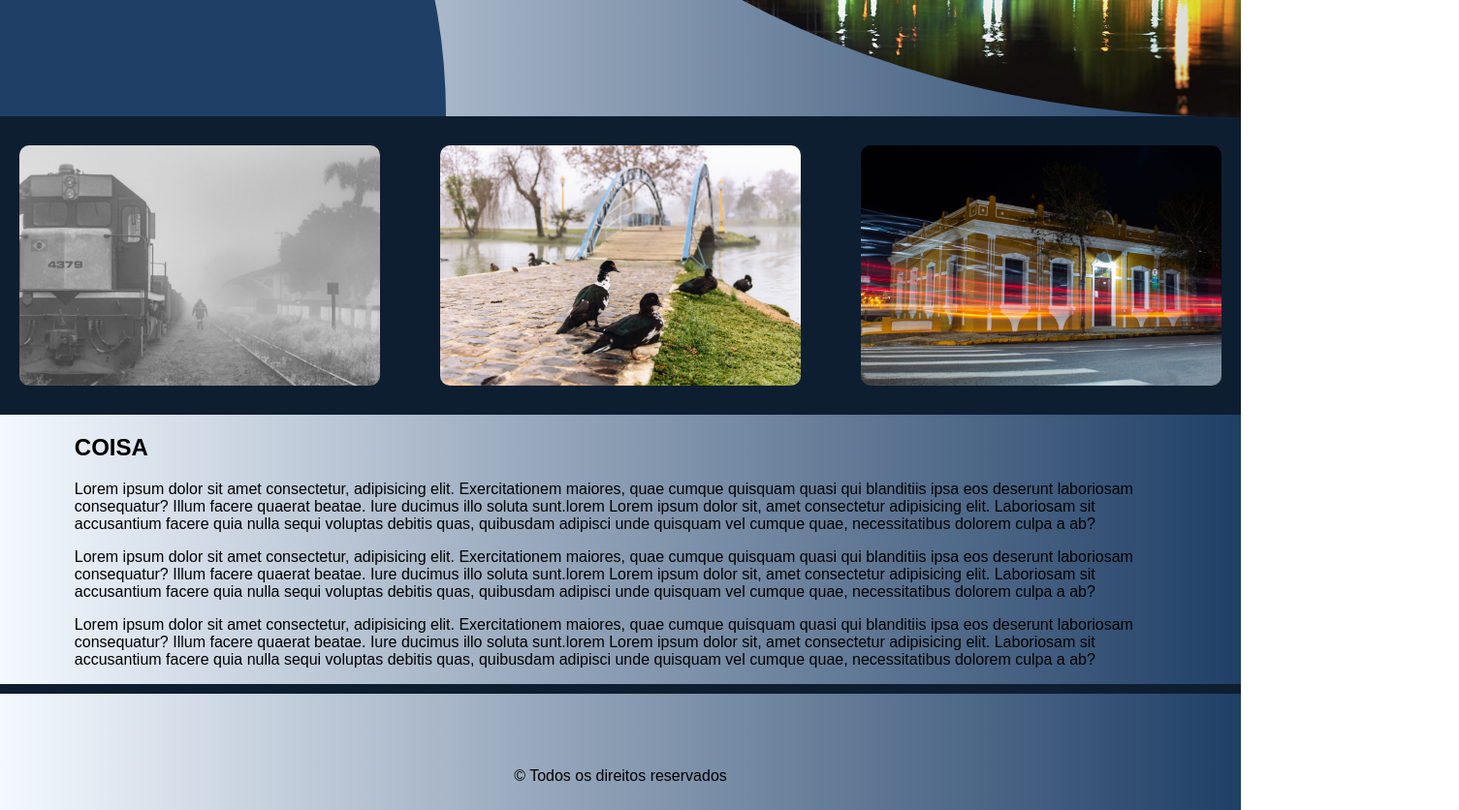
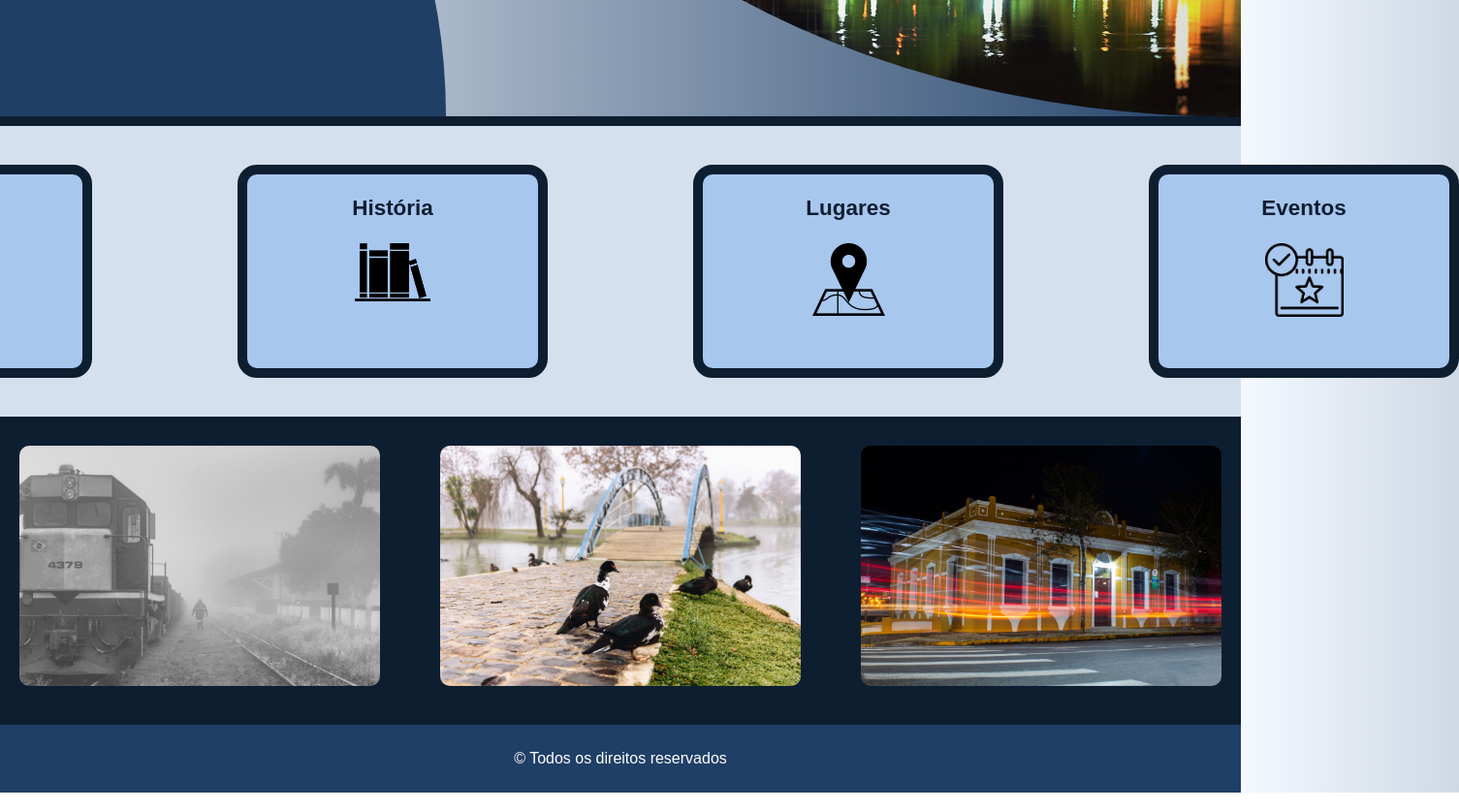
Before and after one commit to LuisGHitzin/site_trabalho, a plain HTML site: page index.html in a window 1280 px wide. Shown: the part 560-1396 px from the top of the page at 97% size, 1505 px wide, since content can reach past the window. Drawn offline with Linux system fonts and the light colour scheme.

Commit message:
fim da 1° pag (eu acho)

```diff
--- a/CSS/layout.css
+++ b/CSS/layout.css
@@ -4,6 +4,7 @@ body{
     margin:0 auto;
     height: 100vh;
     background-image:linear-gradient(to right, #f4f9ff, #1f3f66);
+    overflow-x: hidden;
 }
 
 header{
@@ -68,6 +69,8 @@ header{
 
 
 
+
+
 .primeira_parte{
     /*margin-top: 1%;*/
     border-bottom: solid 10px #0e1e31;
@@ -89,9 +92,8 @@ header{
     text-align: center;
     margin-top: 8%;
     margin-left: 6%;
-    color: white;
+    color: rgb(247, 247, 247);
     text-shadow: 5px 5px #000000;
-
 }
 .titulo_irati{
     margin: 0%;
@@ -137,12 +139,104 @@ header{
     border-radius: 10px;
 
 }
+
 .terceira_parte{
-    margin-bottom: 50px;
-    padding-left: 6%;
-    padding-right: 6%;
+    background-color: #d4e0ee;
+    display: flex;
+    flex-direction: row;
+    justify-content: center;
+    text-decoration: none;
     border-bottom: solid 10px #0e1e31;
+}
+.card_pg{
+    display: flex;
+    flex-direction: row;
+    text-align: center;
+    text-decoration: none;
+    margin-top: 40px;
+    margin-bottom: 40px;
+    gap: 150px;
+    font-family:Arial, Helvetica, sans-serif;
 
+}
+.card_pg a:hover{
+    transform:scale(1.2,1.1);
+}
+.card_pg a{
+    text-decoration: none;
+}
+
+
+
+.card_lugar {
+    color:#0e1e31;
+    font-size: larger;
+    background-color: #a7c7ee;
+    border: solid 10px #0e1e31;
+    display: flex;
+    border-radius: 20px;
+    flex-direction: column;
+    align-items: center;
+    width: 300px;
+    height: 200px;
+}
+.cardl {
+    width: 25%;
+}
+
+
+
+.card_historia{
+    color:#0e1e31;
+    font-size: larger;
+    background-color: #a7c7ee;
+    border: solid 10px #0e1e31;
+    border-radius: 20px;
+    display: flex;
+    flex-direction: column;
+    align-items: center;
+    width: 300px;
+    height: 200px;
+}
+.cardh{
+    width: 26%;
+}
+
+
+
+
+.card_eventos{
+    color:#0e1e31;
+    font-size: larger;
+    background-color: #a7c7ee;
+    border: solid 10px #0e1e31;
+    border-radius: 20px;
+    display: flex;
+    flex-direction: column;
+    align-items: center;
+    width: 300px;
+    height: 200px;
+}
+.carde {
+    width: 27%;
+}
+
+
+
+.card_sobre{
+    color:#0e1e31;
+    font-size: larger;
+    background-color: #a7c7ee;
+    border: solid 10px #0e1e31;
+    border-radius: 20px;
+    display: flex;
+    flex-direction: column;
+    align-items: center;
+    width: 300px;
+    height: 200px;
+}
+.cards{
+    width: 22%;
 }
 
 
@@ -158,7 +252,14 @@ header{
 
 
 
+
+
+
+
 .rodape{
+    color: white;
+    background-color: #1f3f66;
+    border-top: solid 10px #0e1e31;
     text-align: center;
     padding: 10px;
 }
--- a/index.html
+++ b/index.html
@@ -13,10 +13,10 @@
             <img src="img/logo.png" alt="logo">
         </div>
         <nav class="cabecalho_navegação">
+            <a href="sobre.html">Sobre Irati</a>
+            <a href="historia.html">História</a>
             <a href="lugares.html">Lugares</a>
-            <a href="historia.html">História</a>
-            <a href="cultura.html">Cultura</a>
-            <a href="hoteis.html">Hotéis</a>
+            <a href="eventos.html">Eventos</a>
         </nav>
     </header>
     <main>
@@ -30,19 +30,46 @@
                 <img class="foto" src="img/fundo.jpg" alt="">
             </div>
         </section>
+        <section class="terceira_parte">
+            <div class="card_pg">
+
+                <a href="sobre.html">
+                    <div class="card_sobre">
+                        <h3><span class="cardcor">Sobre Irati</span></h3>
+                        <img class="cards" src="img/sobre.png">
+                    </div>
+                </a>
+                <a href="historia.html">
+                    <div class="card_historia">
+                        <h3><span class="cardcor">História</span></h3>
+                        <img class="cardh" src="img/historia.png">
+                    </div>
+                </a>
+                <a href="lugares.html">
+                    <div class="card_lugar">
+                        <h3><span class="cardcor">Lugares</span></h3>
+                        <img class="cardl" src="img/lugar.png">
+                    </div>
+                </a>
+                <a href="eventos.html">
+                    <div class="card_eventos">
+                        <h3><span class="cardcor">Eventos</span></h3>
+                        <img class="carde" src="img/evento.png">
+                    </div>
+                </a>
+
+                 </div>
+        </section>
+
         <section class="segunda_parte">
             <div class="center">
-                <img class="trem" src="img/trem.jpg" alt="">
+                <img target="_blank" class="trem" src="img/trem.jpg" alt="">
                 <img class="pato" src="img/patos.jpg" alt="">
                 <img class="noite" src="img/noite.jpg" alt="">
             </div>
         </section>
-        <section class="terceira_parte">
-            <h1>COISA</h1>
-            <p>Lorem ipsum dolor sit amet consectetur, adipisicing elit. Exercitationem maiores, quae cumque quisquam quasi qui blanditiis ipsa eos deserunt laboriosam consequatur? Illum facere quaerat beatae. Iure ducimus illo soluta sunt.lorem Lorem ipsum dolor sit, amet consectetur adipisicing elit. Laboriosam sit accusantium facere quia nulla sequi voluptas debitis quas, quibusdam adipisci unde quisquam vel cumque quae, necessitatibus dolorem culpa a ab?</p>
-            Lorem ipsum dolor sit amet consectetur, adipisicing elit. Exercitationem maiores, quae cumque quisquam quasi qui blanditiis ipsa eos deserunt laboriosam consequatur? Illum facere quaerat beatae. Iure ducimus illo soluta sunt.lorem Lorem ipsum dolor sit, amet consectetur adipisicing elit. Laboriosam sit accusantium facere quia nulla sequi voluptas debitis quas, quibusdam adipisci unde quisquam vel cumque quae, necessitatibus dolorem culpa a ab?</p>
-            Lorem ipsum dolor sit amet consectetur, adipisicing elit. Exercitationem maiores, quae cumque quisquam quasi qui blanditiis ipsa eos deserunt laboriosam consequatur? Illum facere quaerat beatae. Iure ducimus illo soluta sunt.lorem Lorem ipsum dolor sit, amet consectetur adipisicing elit. Laboriosam sit accusantium facere quia nulla sequi voluptas debitis quas, quibusdam adipisci unde quisquam vel cumque quae, necessitatibus dolorem culpa a ab?</p>
-        </section>
+
+
 
 
     </main>
```
Also changed, not shown: eventos.html (renamed from cultura.html, +2 -2 lines), historia.html (+2 -2 lines), lugares.html (+2 -2 lines), sobre.html (renamed from hoteis.html, +2 -2 lines), img/ad.png (deleted), img/evento.png (added), img/historia.png (added), img/lugar.png (added), img/sobre.png (added).
